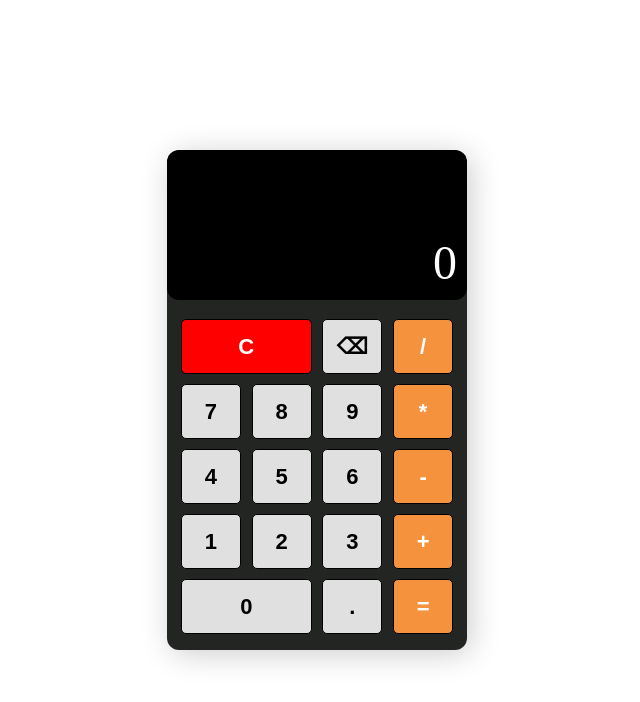
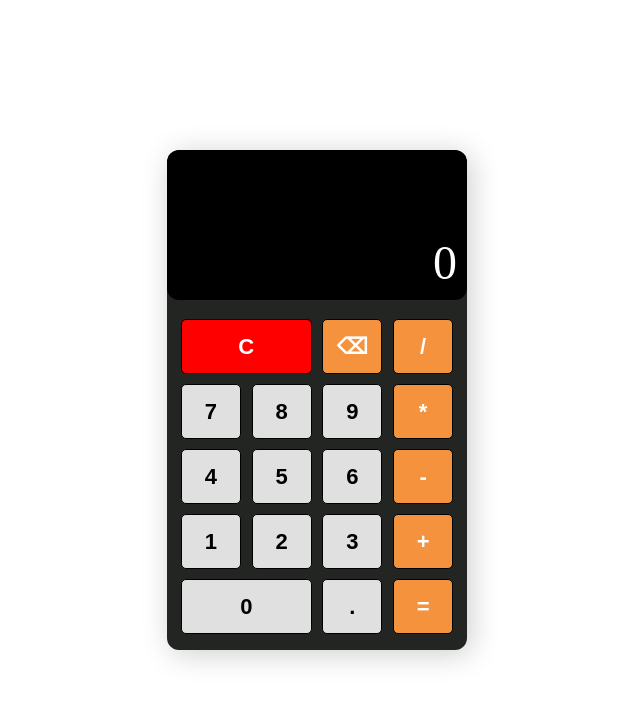
Before and after one commit to PatrikKozejak/TOP-Calculator, a plain HTML site: page index.html in a window 1280 px wide. Shown: the whole page, without its empty margins (323-963 px from the left). Drawn offline with Linux system fonts and the light colour scheme.

Commit message:
Change color of backspace button

```diff
--- a/index.html
+++ b/index.html
@@ -12,7 +12,7 @@
       <div id="display" class="display">0</div>
       <div id="buttons" class="buttons">
         <button type="button" class="btn wide btn-clear">C</button>
-        <button type="button" class="btn btn-grey" id="backspace">⌫</button>
+        <button type="button" class="btn btn-orange" id="backspace">⌫</button>
         <button type="button" class="btn btn-orange" data-operator="/">
           /
         </button>
```
